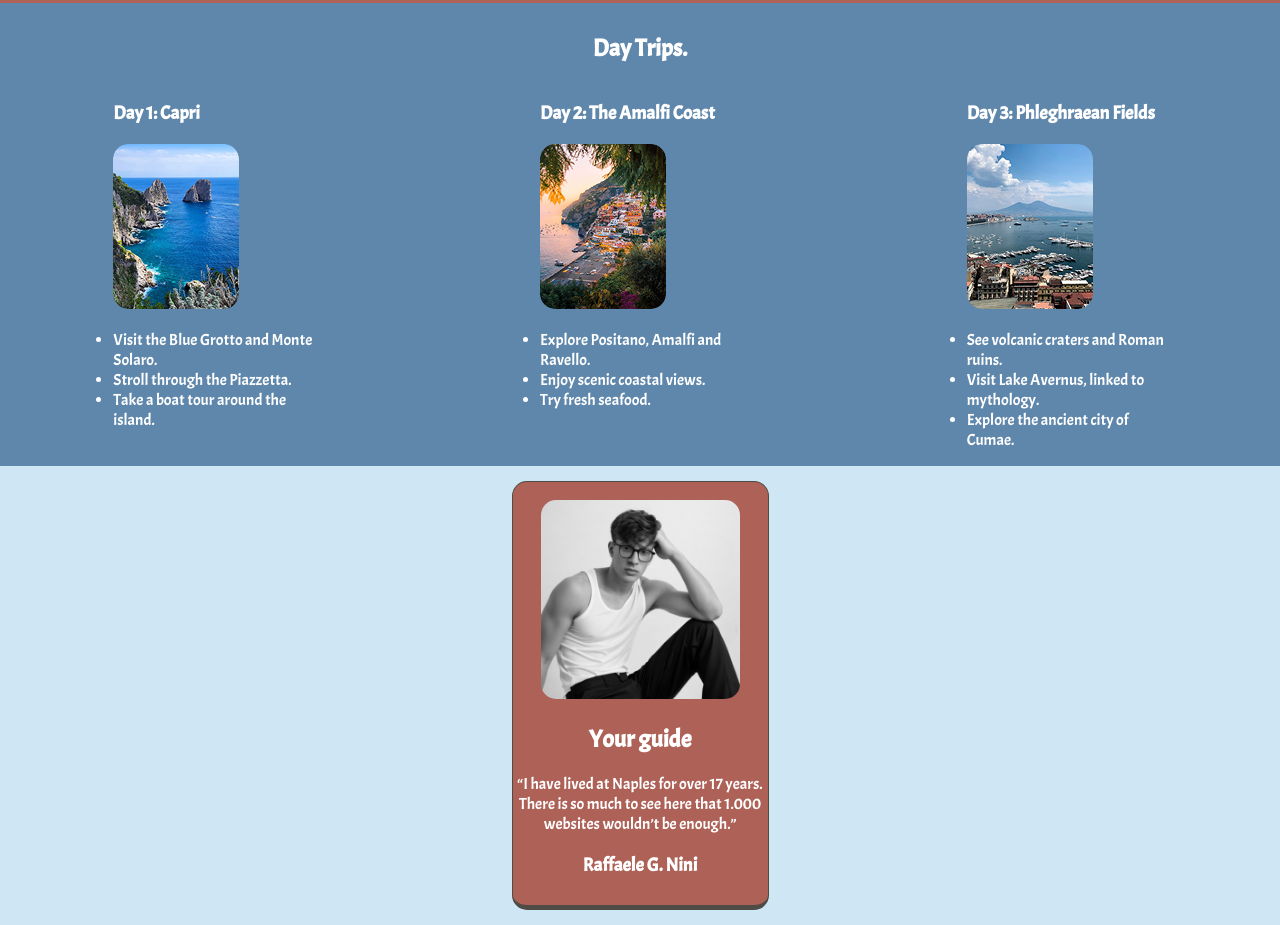
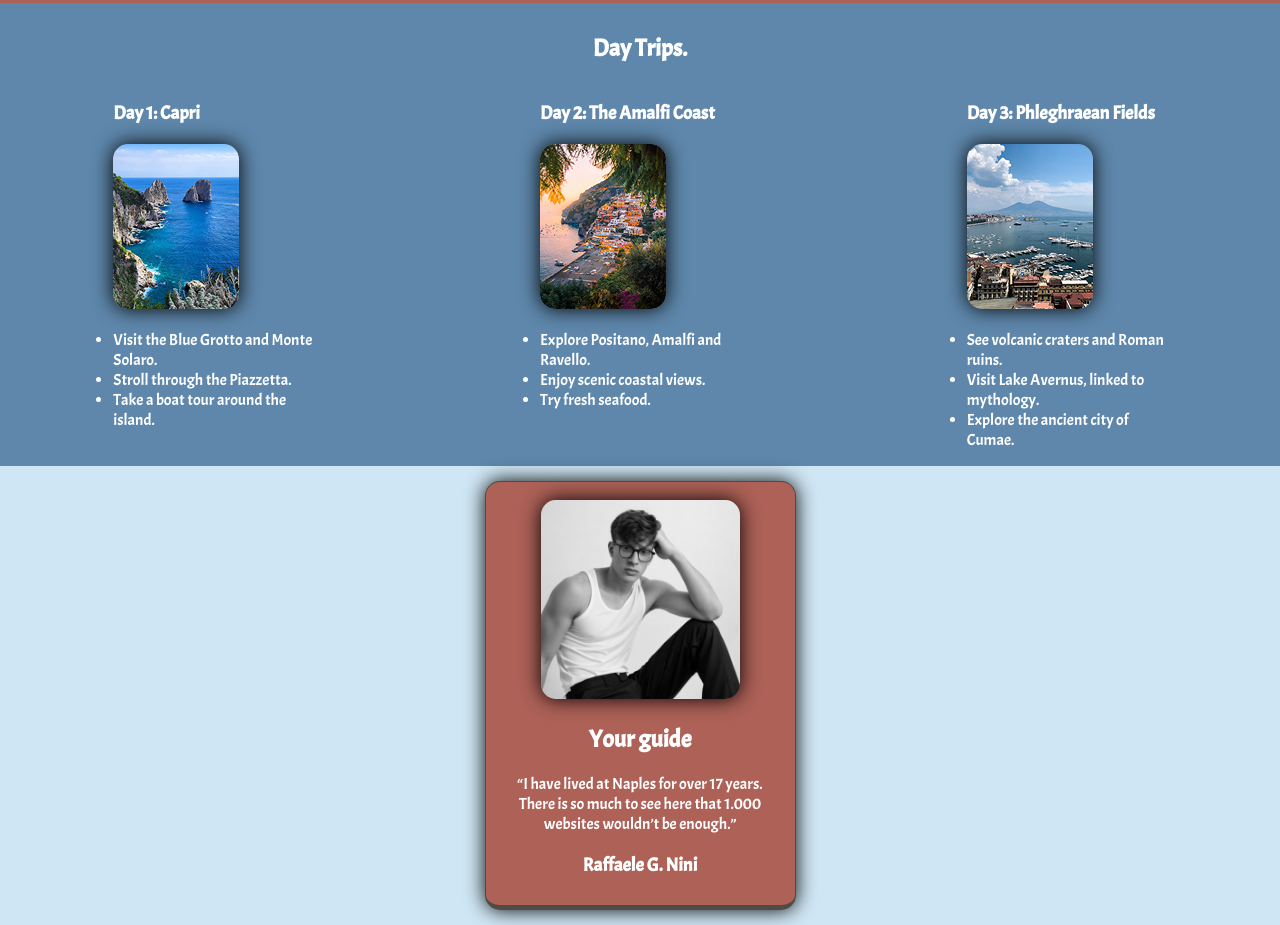
Before and after one commit to g0riglia/visitnaples, a website built with Vite: page index.html in a window 1280 px wide. Shown: the part 796-1721 px from the top of the page. Built offline with nearby package versions, Linux system fonts and the light colour scheme.

Commit message:
Design updates

```diff
--- a/css/styles.css
+++ b/css/styles.css
@@ -61,6 +61,7 @@ body {
 .circle-img {
     width: 100px;
     height: 100px;
+    box-shadow: 0 0 20px black;
     border-radius: 100%;
 }
 
@@ -82,6 +83,7 @@ body {
 
 .soft-img {
     border-radius: 15px;
+    box-shadow: 0 0 20px black;
 }
 
 ul {
@@ -95,14 +97,14 @@ ul {
 }
 
 #raff-img {
-    margin: 18px 27px 0px 27px;
     width: 199px;
     border-radius: 15px;
+    box-shadow: 0 0 20px black;
 }
 
 #card {
     width: 255px;
-    padding-bottom: 10px;
+    padding: 18px 27px 10px 27px;
     background-color: #AD6157;
     text-align: center;
     margin: 0px auto 0 auto;
@@ -111,4 +113,5 @@ ul {
     border-right: 1px solid #4E4C44;
     border-bottom: 5px solid #4E4C44;
     border-radius: 15px;
+    box-shadow: 0 0 20px black;
 }
```
